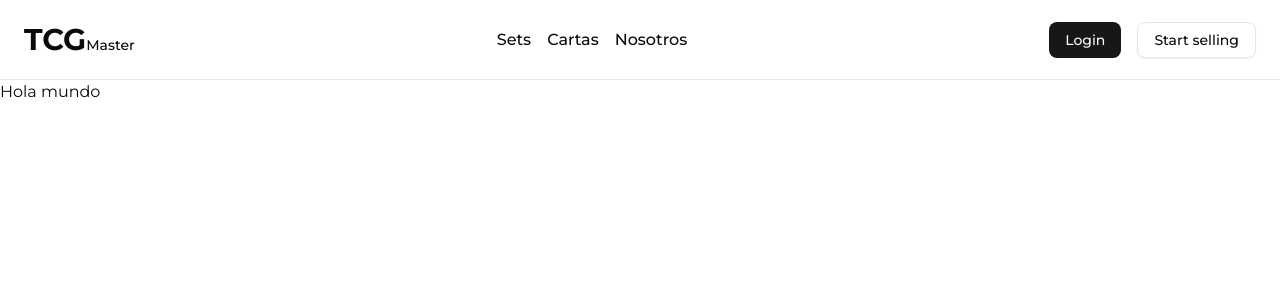
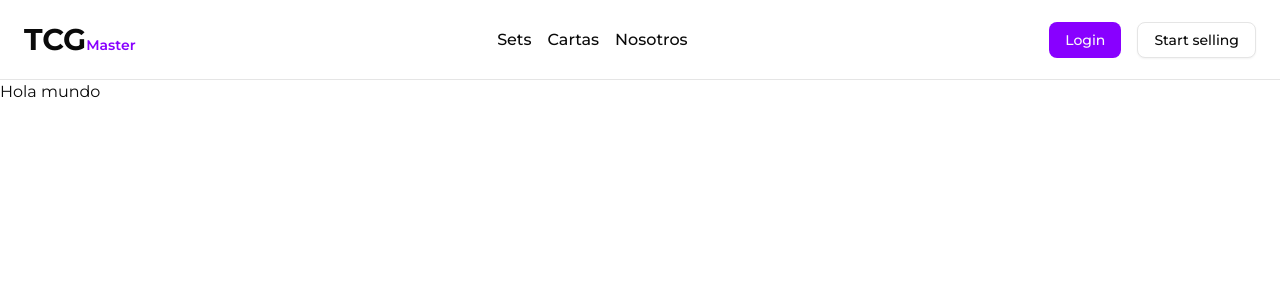
Before and after one commit to AFPedreros/latam-tcg, a Next.js app: page / in a window 1280 px wide. Shown: the top 300 px of the page. Built offline with nearby package versions, Linux system fonts and the light colour scheme.

Commit message:
fix: update Navbar component styling and improve primary color definition

```diff
--- a/src/components/ui/navbar.tsx
+++ b/src/components/ui/navbar.tsx
@@ -19,7 +19,7 @@ export const Navbar = () => {
     <nav className="flex h-20 items-center justify-between border-b bg-white px-6 text-center font-medium">
       <Link href="/">
         <span className="font-bold text-3xl">TCG</span>
-        <span className="text-sm">Master</span>
+        <span className="font-semibold text-primary text-sm">Master</span>
       </Link>
 
       <div className="hidden items-center gap-4 lg:flex">
--- a/src/styles/globals.css
+++ b/src/styles/globals.css
@@ -51,7 +51,7 @@
   --card-foreground: oklch(0.145 0 0);
   --popover: oklch(1 0 0);
   --popover-foreground: oklch(0.145 0 0);
-  --primary: oklch(0.205 0 0);
+  --primary: oklch(0.5395 0.2936 296.54);
   --primary-foreground: oklch(0.985 0 0);
   --secondary: oklch(0.97 0 0);
   --secondary-foreground: oklch(0.205 0 0);
```
